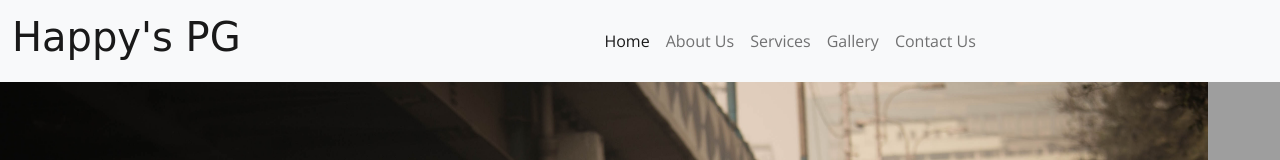
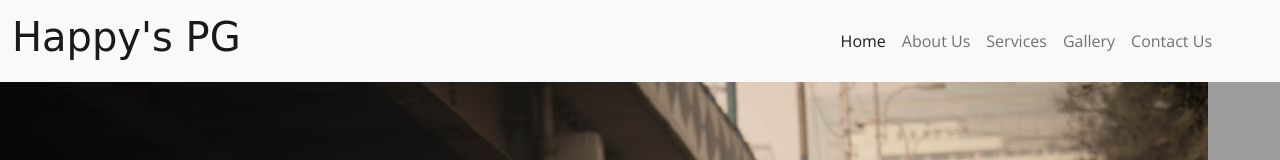
Before and after one commit to Harshitbhatt69/hostelWebsite, a website: page frontend/index.html in a window 1280 px wide. Shown: the top 160 px of the page. Drawn offline with nearby package versions, Linux system fonts and the light colour scheme; grey boxes are pictures that could not be loaded; a web font is replaced by a local one.

Commit message:
bit styling

```diff
--- a/frontend/index.html
+++ b/frontend/index.html
@@ -28,7 +28,7 @@
                     <span class="navbar-toggler-icon fle"></span>
                     </button>
                 <div class="collapse navbar-collapse" id="navbarSupportedContent">
-                    <ul class="navbar-nav me-auto mb-2 mb-lg-0">
+                    <ul class="navbar-nav ms-auto mb-2 mb-lg-0 me-5">
                         <li class="nav-item">
                             <a class="nav-link active" aria-current="page" href="#">Home</a>
                         </li>
```
